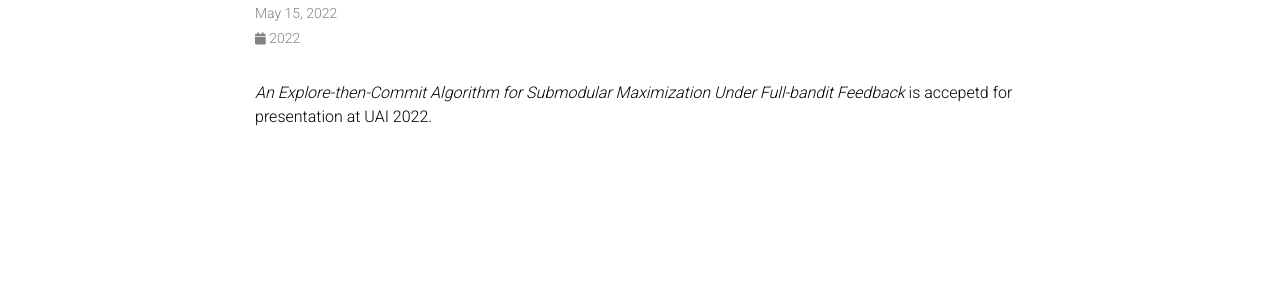
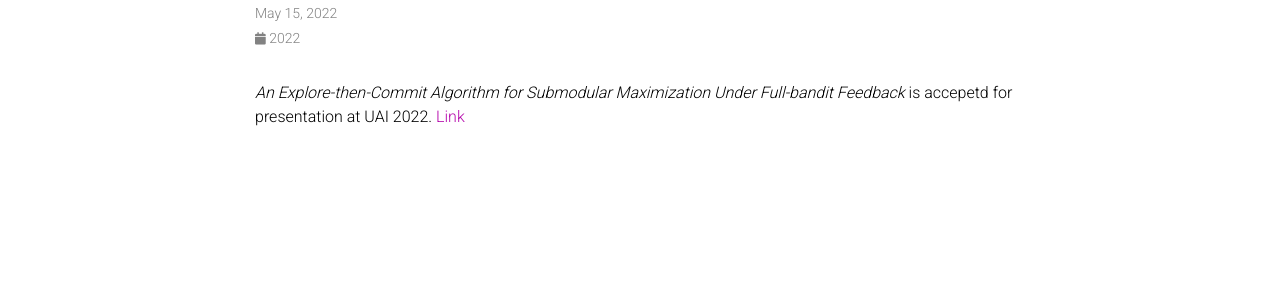
Before and after one commit to abhishekumrawal/old-website, a Jekyll site: the page built from _news/announcement_1.md, in a window 1280 px wide. Shown: the part 158-458 px from the top of the page. Built offline with Jekyll 4.4.1, drawn with Linux system fonts in a browser that asks for light colours; comment, search, counter and statistics services are not loaded; a style sheet for code colours, icons or effects is not loaded.

Commit message:
Update announcement_1.md

```diff
--- a/_news/announcement_1.md
+++ b/_news/announcement_1.md
@@ -3,4 +3,4 @@ layout: post
 date: 2022-05-15 15:59:00-0400
 inline: true
 ---
-*An Explore-then-Commit Algorithm for Submodular Maximization Under Full-bandit Feedback* is accepetd for presentation at UAI 2022.
+*An Explore-then-Commit Algorithm for Submodular Maximization Under Full-bandit Feedback* is accepetd for presentation at UAI 2022. [Link](https://proceedings.mlr.press/v180/nie22a/nie22a.pdf)
```
